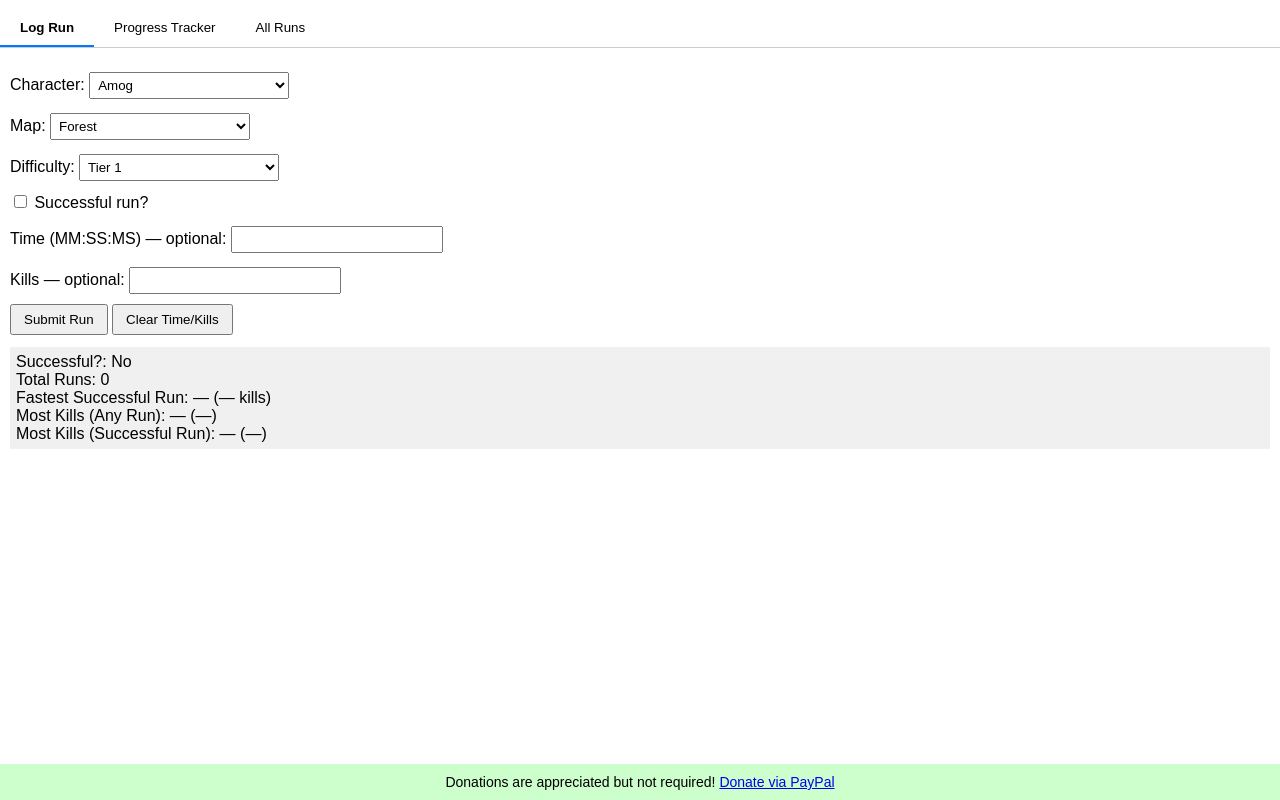
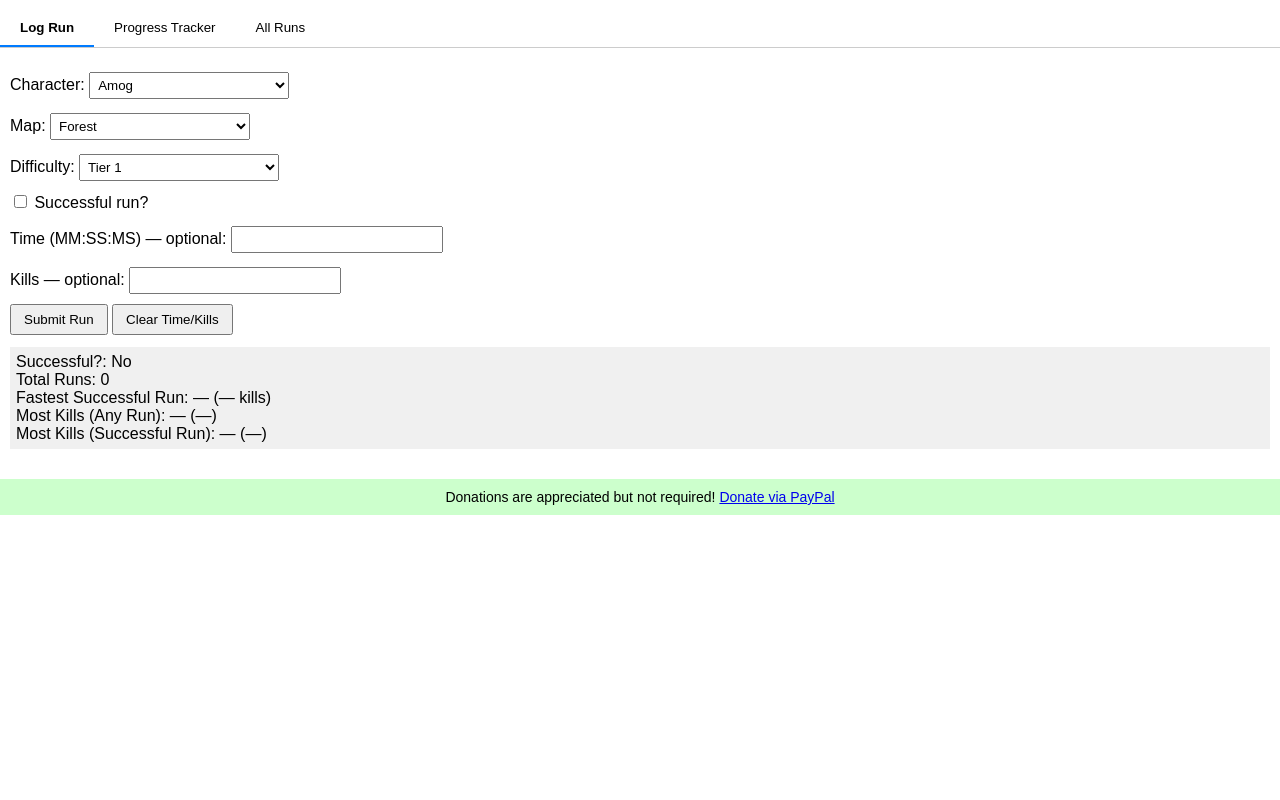
Before and after one commit to ER-95/megabonk-run-tracker, a plain HTML site: page index.html in a window 1280 px wide. Drawn offline with Linux system fonts and the light colour scheme.

Commit message:
Fix footer

```diff
--- a/index.html
+++ b/index.html
@@ -332,13 +332,11 @@ refreshProgress();
 refreshAllRuns();
 </script>
 <footer style="
-    position: fixed;
-    bottom: 0;
-    width: 100%;
     text-align: center;
-    background-color: #ccffcc; /* light red */
+    background-color: #ccffcc;
     padding: 10px 0;
     font-size: 14px;
+    margin-top: 20px;
 ">
     Donations are appreciated but not required!
     <a href="https://www.paypal.me/benrobart" target="_blank">Donate via PayPal</a>
```
